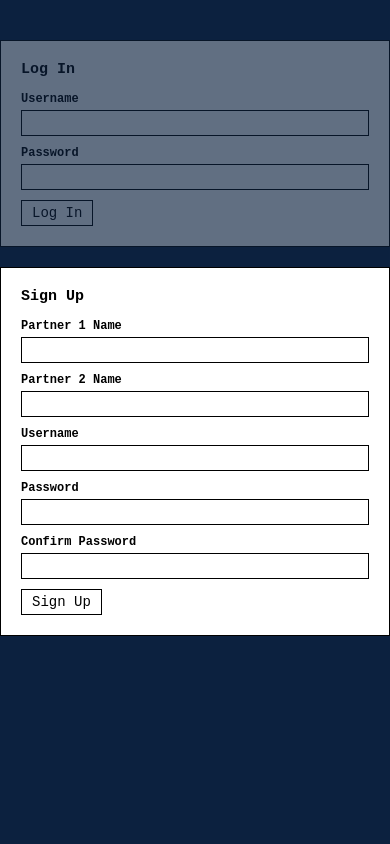
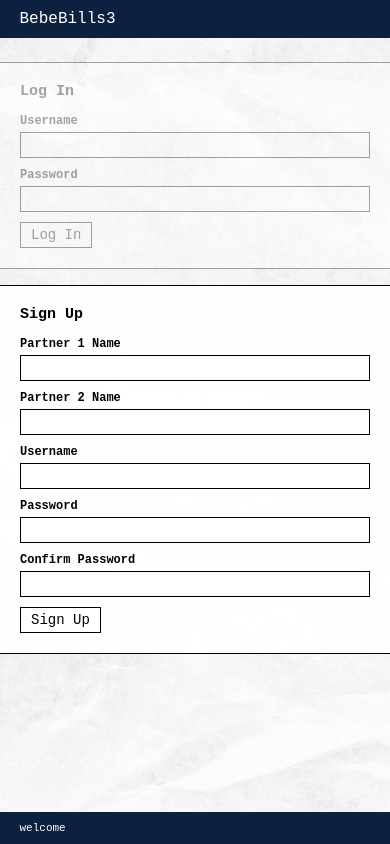
Before and after one commit to hilabinshtok/BebeBills3, a React (Vite) app in the folder client/: page / in a window 390 px wide. Built offline with nearby package versions, Linux system fonts and the light colour scheme; no server answers; a web font is replaced by a local one.

Commit message:
landing page: full-width background image on mobile with header and footer

```diff
--- a/client/src/App.jsx
+++ b/client/src/App.jsx
@@ -36,7 +36,17 @@ export default function App() {
     return <Shell session={session} settings={settings} onLogout={handleLogout} onSettingsChange={setSettings} />;
   }
 
-  return <LandingPage settings={settings} onLogin={handleLogin} />;
+  return (
+    <div className="landing-shell">
+      <header className="app-header">
+        <h1>BebeBills3</h1>
+      </header>
+      <LandingPage settings={settings} onLogin={handleLogin} />
+      <footer className="app-footer">
+        <span>welcome</span>
+      </footer>
+    </div>
+  );
 }
 
 function LandingPage({ settings, onLogin }) {
--- a/client/src/index.css
+++ b/client/src/index.css
@@ -17,6 +17,7 @@
 html, body {
   min-height: 100vh;
   background: #0C213F;
+  overflow-x: hidden;
 }
 
 body {
@@ -127,18 +128,39 @@ input:focus, select:focus {
   outline: 2px solid black;
 }
 
+/* ─── Landing shell (login/signup page) ─── */
+.landing-shell {
+  min-height: 100vh;
+  width: 100vw;
+  display: flex;
+  flex-direction: column;
+  background-image: url('/receipt.jpg');
+  background-size: cover;
+  background-position: center top;
+  background-repeat: no-repeat;
+}
+
+/* On desktop: keep it phone-width and centered */
+@media (min-width: 430px) {
+  .landing-shell {
+    max-width: 390px;
+    margin: 0 auto;
+  }
+}
+
 /* ─── Auth / Landing ─── */
 .landing {
+  flex: 1;
   display: flex;
   flex-direction: column;
   gap: 20px;
-  padding: 40px 0;
+  padding: 24px 16px;
 }
 
 .landing-panel {
   border: 1px solid black;
   padding: 20px;
-  background: white;
+  background: rgba(255, 255, 255, 0.95);
 }
 
 .landing-panel h2 {
@@ -149,6 +171,19 @@ input:focus, select:focus {
 .landing-panel.dimmed {
   opacity: 0.35;
   pointer-events: none;
+}
+
+/* On mobile: panels go edge-to-edge, no side padding */
+@media (max-width: 429px) {
+  .landing {
+    padding: 24px 0;
+    gap: 16px;
+  }
+
+  .landing-panel {
+    border-left: none;
+    border-right: none;
+  }
 }
 
 .form-field {
```
